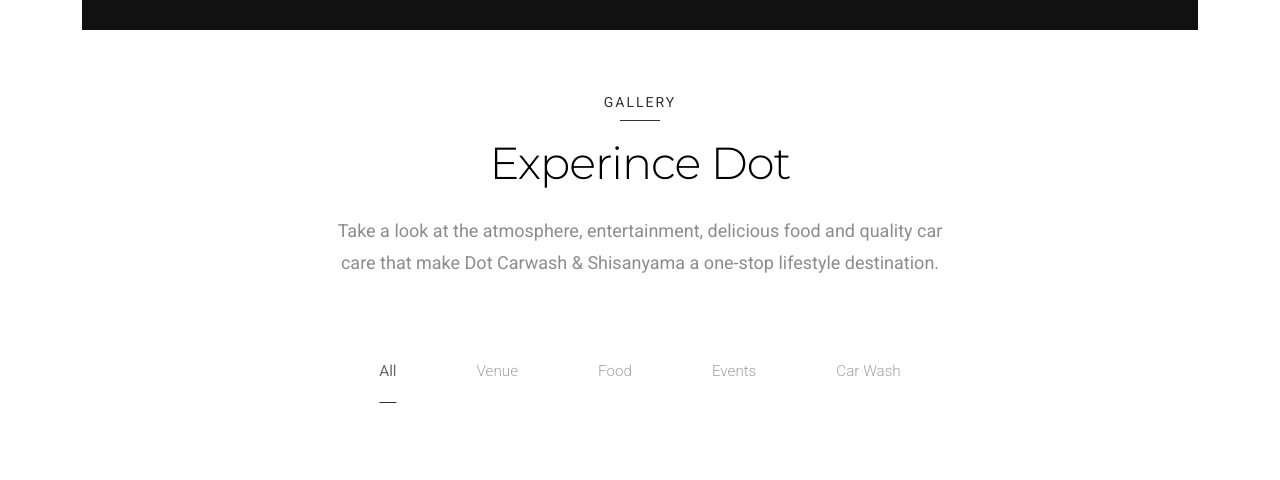
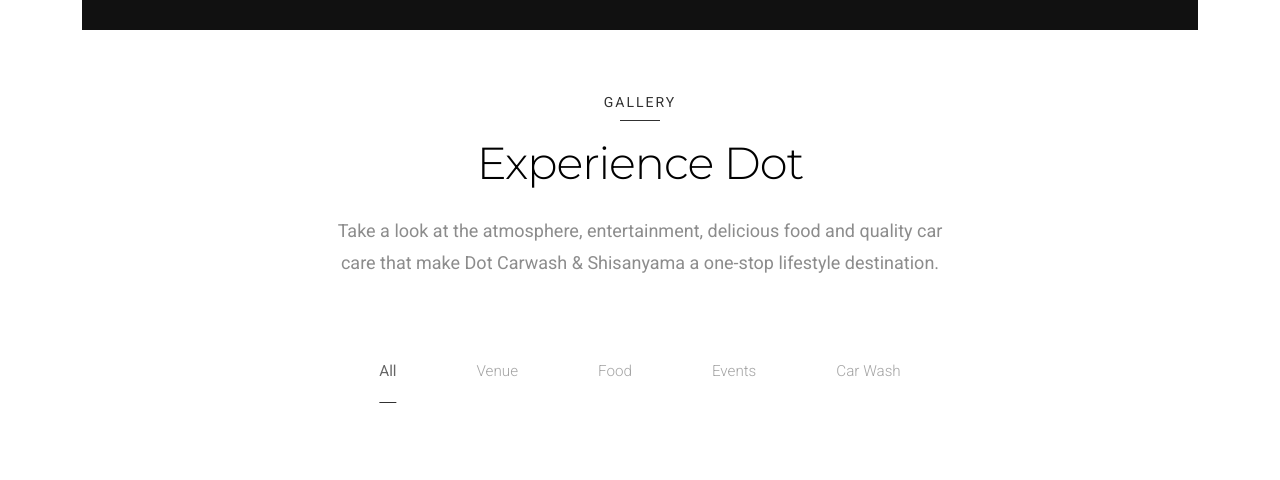
Before and after one commit to Ndabenhle310/Dot-Carwash-Website, a plain HTML site: page index.html in a window 1280 px wide. Shown: the part 4900-5380 px from the top of the page. Drawn offline with Linux system fonts and the light colour scheme.

Commit message:
Fix typo in section title from 'Experince' to 'Experience'

```diff
--- a/index.html
+++ b/index.html
@@ -440,7 +440,7 @@
       <!-- Section Title -->
       <div class="container section-title" data-aos="fade-up">
         <span class="subtitle">Gallery</span>
-        <h2>Experince Dot</h2>
+        <h2>Experience Dot</h2>
         <p> Take a look at the atmosphere, entertainment, delicious food and quality car care that make Dot Carwash & Shisanyama a one-stop lifestyle destination.</p>
       </div><!-- End Section Title -->
 
```
